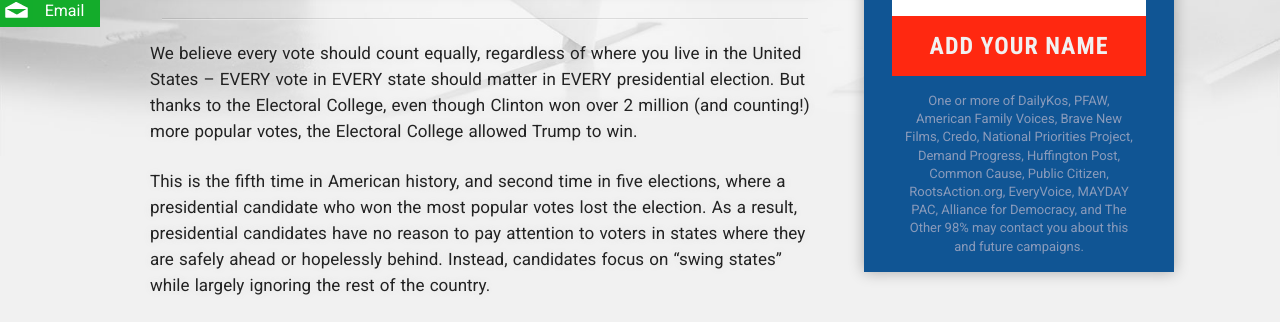
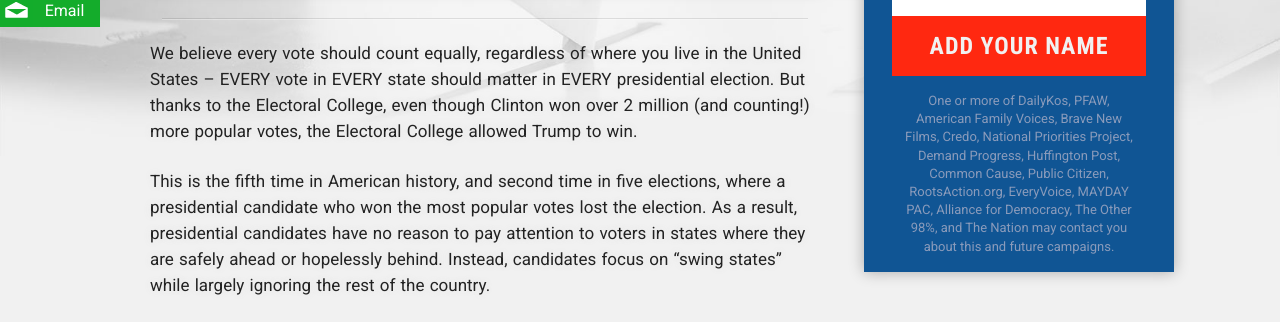
Before and after one commit to demand-progress/fix-the-electoral-college-www, a website built with webpack: page index.html in a window 1280 px wide. Shown: the part 431-753 px from the top of the page. Built offline with nearby package versions, Linux system fonts and the light colour scheme; files whose address does not match are found by name.

Commit message:
Added The Nation

```diff
--- a/index.html
+++ b/index.html
@@ -83,8 +83,9 @@
                             RootsAction.org,
                             EveryVoice,
                             MAYDAY PAC,
-                            Alliance for Democracy, and
-                            The Other 98%
+                            Alliance for Democracy,
+                            The Other 98%, and
+                            The Nation
                             may contact you about this and future campaigns.
                         </span>
 
```
